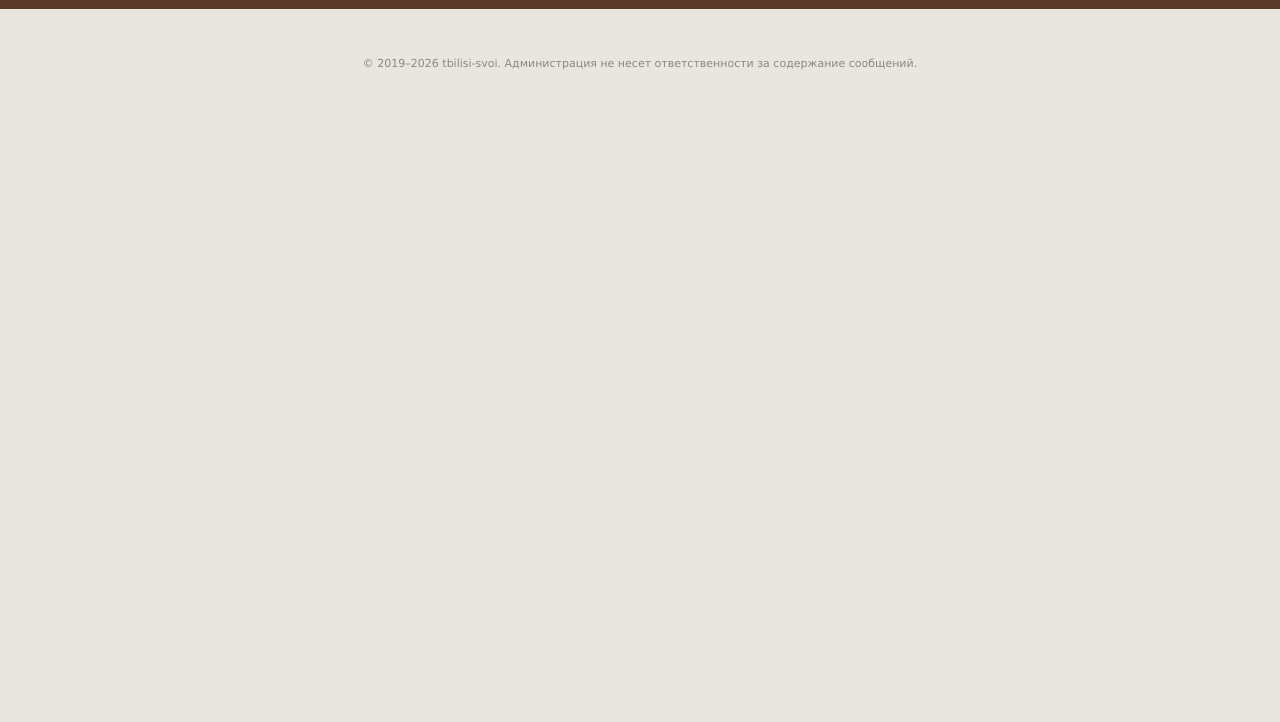
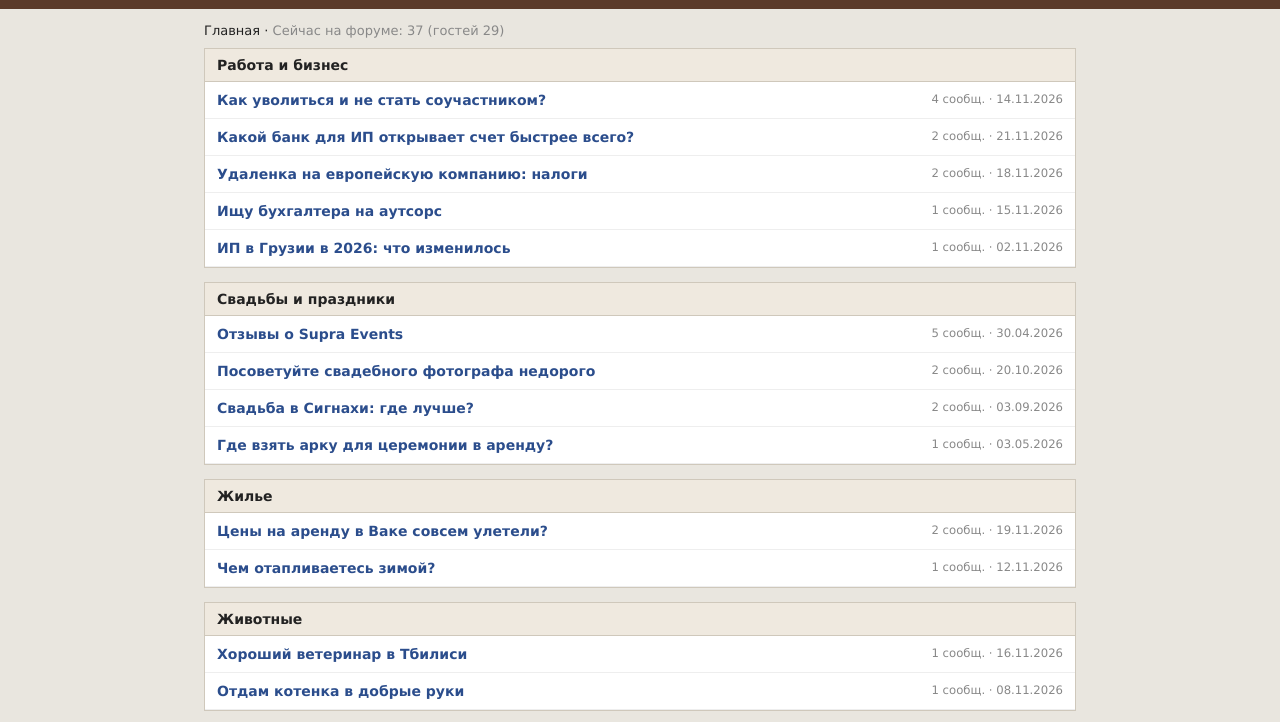
Before and after one commit to Timoti31/wedding-case, a plain HTML site: page sites/forum/index.html in a window 1280 px wide. Shown: the part 37-759 px from the top of the page. Drawn offline with Linux system fonts and the light colour scheme.

Commit message:
Fix forum white screen: escape quotes in MtStay link
An unescaped double-quoted <a href> inside a double-quoted JS string broke
the whole SECT array parse, so the forum rendered no posts on desktop.
Escaped the quotes; all sites now parse and carry a viewport meta.

Co-Authored-By: Claude Opus 4.8 <noreply@anthropic.com>
Claude-Session: https://claude.ai/code/session_01QAwBadXqtKPUHuLaer7C8i

```diff
--- a/sites/forum/index.html
+++ b/sites/forum/index.html
@@ -55,7 +55,7 @@ const SECT=[
  {id:"trip",name:"Путешествия по Грузии",threads:[
   {id:"kazbegi",title:"Где жить в Казбеги с видом на Гергети?",posts:[
    {u:"pasha_trip",info:"Участник<br>Сообщений: 55",d:"18.09.2026",t:"Едем на 3 дня в Степанцминду. Хочется гостевой дом, чтобы из окна была видна церковь. Что посоветуете?"},
-   {u:"marina_tb",info:"Участник<br>Сообщений: 380",d:"18.09.2026",t:"Почти отовсюду в поселке видно, но лучший вид с верхних улиц. Смотрите на <a href="https://mtstay.vercel.app" target="_blank">MtStay</a>, там фото из окон."},
+   {u:"marina_tb",info:"Участник<br>Сообщений: 380",d:"18.09.2026",t:"Почти отовсюду в поселке видно, но лучший вид с верхних улиц. Смотрите на <a href=\"https://mtstay.vercel.app\" target=\"_blank\">MtStay</a>, там фото из окон."},
    {u:"Георгий_П",info:"Старожил<br>Сообщений: 2 104",d:"19.09.2026",t:"Были у Зураба в Mta Guesthouse: вид на Гергети прямо из окна, жена делает лучшие хачапури, а хозяин рассказывает истории про лавину 1987 года. Корова Мзия прилагается."},
    {u:"pasha_trip",info:"Участник<br>Сообщений: 55",d:"25.09.2026",t:"Съездили к Зурабу, подтверждаю все, включая корову."}]},
   {id:"gudauri",title:"Гудаури в декабре: уже есть снег?",posts:[{u:"dato.runs",info:"Участник<br>Сообщений: 127",d:"22.11.2026",t:"Кто был на этой неделе, как трассы?"},{u:"pasha_trip",info:"Участник<br>Сообщений: 127",d:"22.11.2026",t:"Наверху есть, внизу пока грязно. Откроют к середине декабря."}]},{id:"batumi",title:"Батуми в ноябре: стоит ехать?",posts:[{u:"salome_k",info:"Новичок<br>Сообщений: 4",d:"10.11.2026",t:"Хочу на выходные к морю. Не скучно в несезон?"},{u:"Георгий_П",info:"Старожил<br>Сообщений: 2 104",d:"10.11.2026",t:"Тихо, дешево, море еще теплое. Самое то."}]},{id:"bus",title:"Маршрутки с Дидубе: расписание",posts:[{u:"Георгий_П",info:"Старожил<br>Сообщений: 2 104",d:"01.10.2026",t:"На Степанцминду (Казбеги) маршрутки уходят с автостанции Дидубе с утра, примерно раз в час, пока набираются. Водители зазывают криком «Казбеги, Казбеги!», не ошибетесь."}]}]}
```
